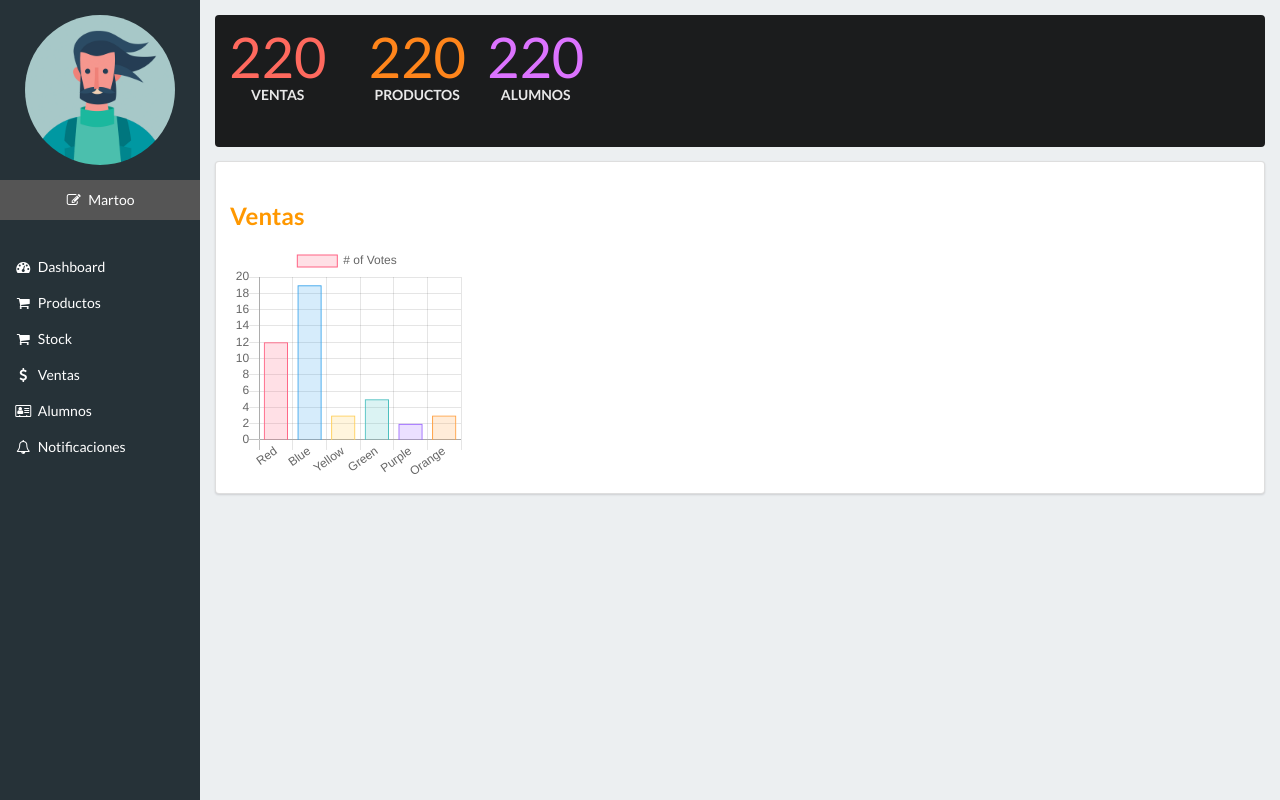
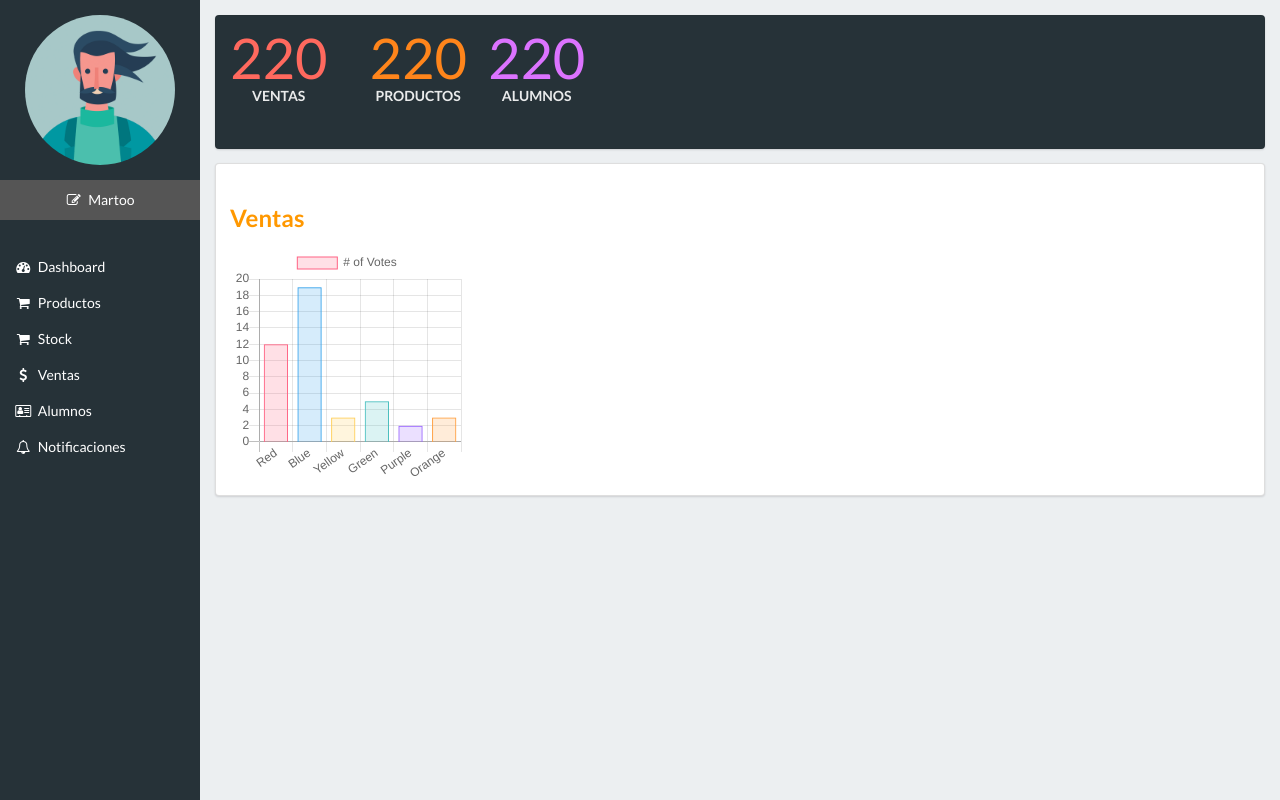
Before and after one commit to codici-labs/card-project, a CodeIgniter app: page /card-project/ in a window 1280 px wide. Run offline with CodeIgniter, Linux system fonts and the light colour scheme; some libraries are stand-ins or nearby versions.

Commit message:
mas mejoras esteticas

```diff
--- a/application/views/dashboard/index.php
+++ b/application/views/dashboard/index.php
@@ -1,4 +1,4 @@
-<div class="ui inverted segment">
+<div class="ui segment app-statics">
 	<div class="ui statistics">
 	  <div class="ui red inverted statistic">
 	    <div class="value">
--- a/css/app.css
+++ b/css/app.css
@@ -85,6 +85,8 @@ body {
     padding: 15px;
     display: none;
     min-height: 60px; }
+  .app-main .app-statics {
+    background-color: #263238; }
 
 .navbar-collapsed {
   display: none;
--- a/css/app.scss
+++ b/css/app.scss
@@ -108,6 +108,10 @@ $main-color : $naranja;
 		display: none;
 		min-height: 60px;
 	}
+
+	.app-statics{
+		background-color: #263238;
+	}
 }
 
 
```
Also changed, not shown: 1 other file.
